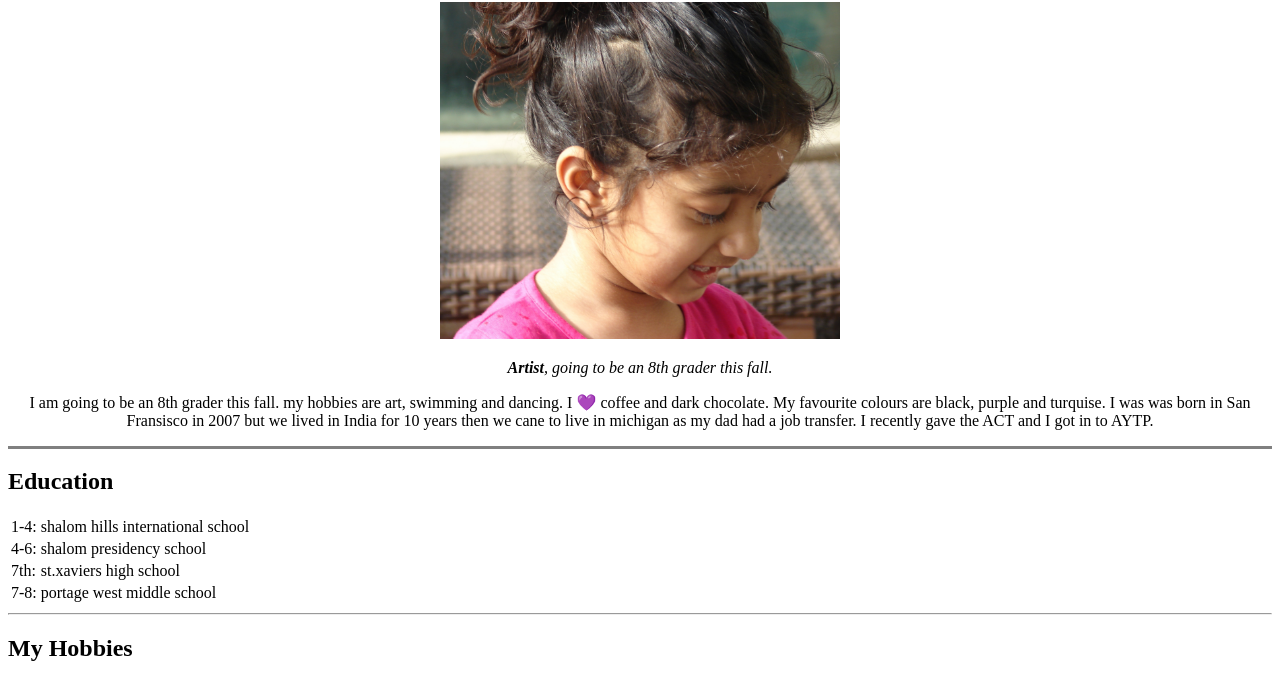
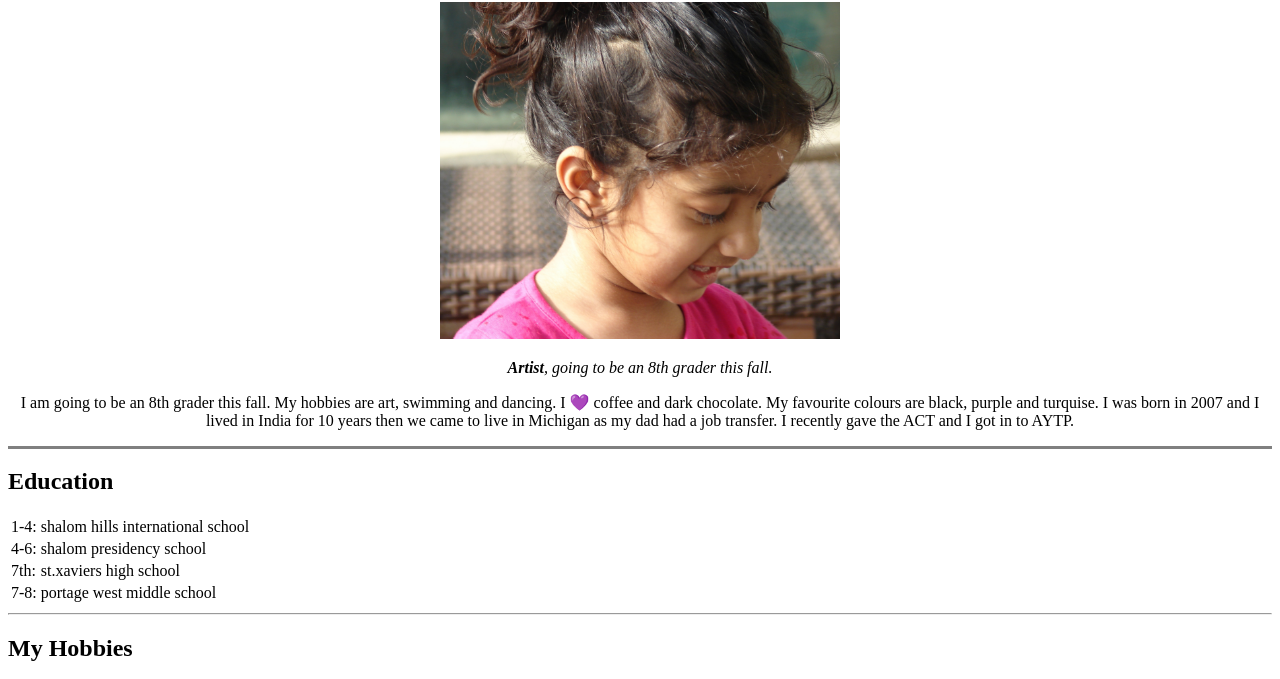
Before and after one commit to sanajindal11/ps, a plain HTML site: page index.html in a window 1280 px wide. Shown: the part 78-757 px from the top of the page. Drawn offline with Linux system fonts and the light colour scheme.

Commit message:
Update index.html

```diff
--- a/index.html
+++ b/index.html
@@ -17,7 +17,7 @@
              <img src="13 - Edited (1).jpg" alt="sana's childhood picture🤩🤩" width="400" hight= "312">
             <p><em><strong>Artist</strong>, going to be an 8th grader this fall.</em></p>
 
-           <p>I am going to be an 8th grader this fall. my hobbies are art, swimming and dancing. I 💜 coffee and dark chocolate. My favourite colours are black, purple and turquise. I was was born in San Fransisco in 2007 but we lived in India for 10 years then we cane to live in michigan as my dad had a job transfer. I recently gave the ACT and I got in to AYTP. </p>
+           <p>I am going to be an 8th grader this fall. My hobbies are art, swimming and dancing. I 💜 coffee and dark chocolate. My favourite colours are black, purple and turquise. I was born in 2007 and I lived in India for 10 years then we came to live in Michigan as my dad had a job transfer. I recently gave the ACT and I got in to AYTP. </p>
              <hr size="3" noshade>
              </center>
              <h2>Education</h2>
```
